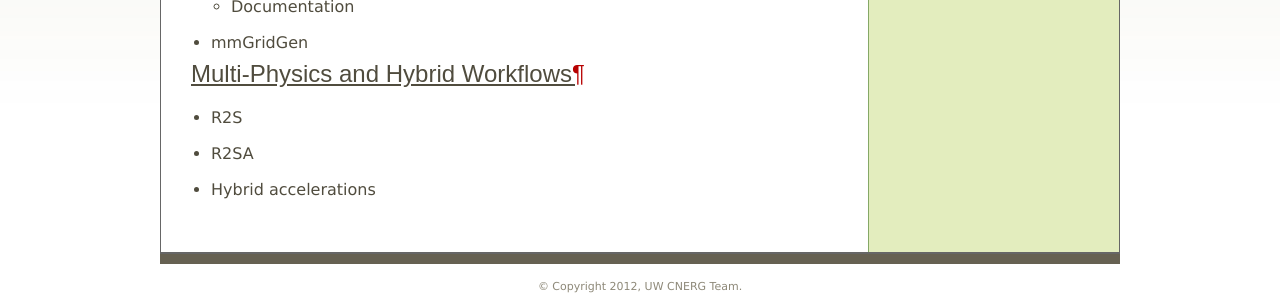
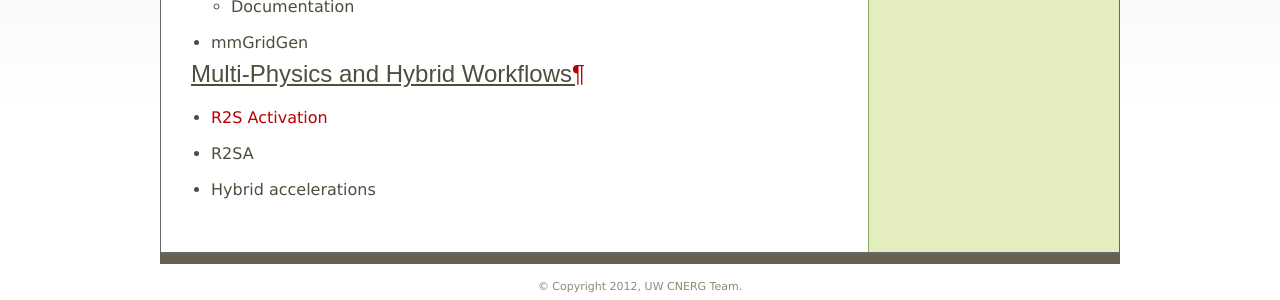
Before and after one commit to svalinn/svalinn.github.com, a Sphinx documentation site: the page built from source/index.rst, in a window 1280 px wide. Shown: the part 830-1130 px from the top of the page. Built offline with Sphinx 7.4.7, drawn with Linux system fonts in a browser that asks for light colours.

Commit message:
Add link to r2s-act.

```diff
--- a/source/index.rst
+++ b/source/index.rst
@@ -36,7 +36,7 @@ Geometry & Mesh Manipulation Tools
 Multi-Physics and Hybrid Workflows
 ;;;;;;;;;;;;;;;;;;;;;;;;;;;;;;;;;;;;
 
-* R2S
+* `R2S Activation <http://svalinn.github.com/r2s-act>`_
 * R2SA
 * Hybrid accelerations
 
```
